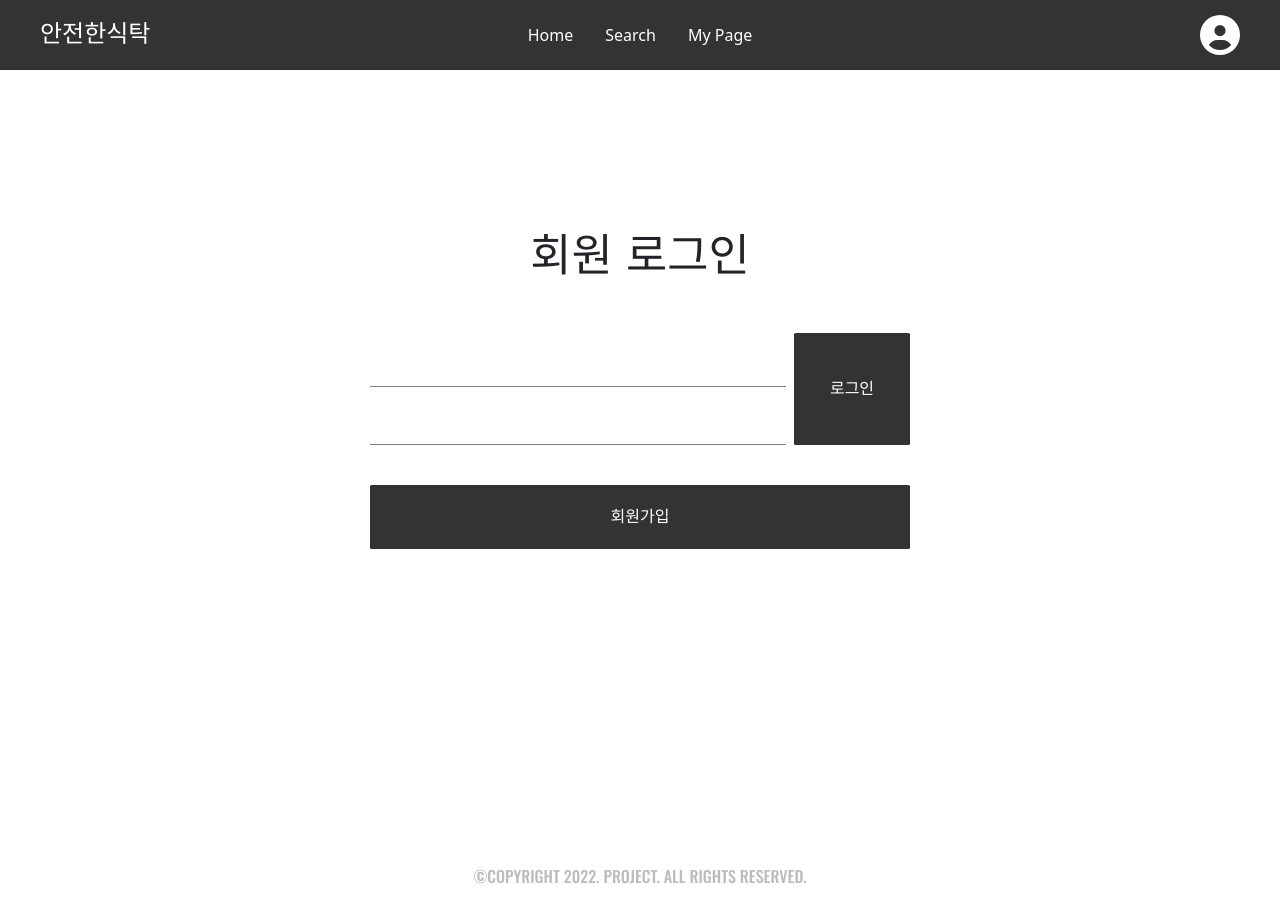
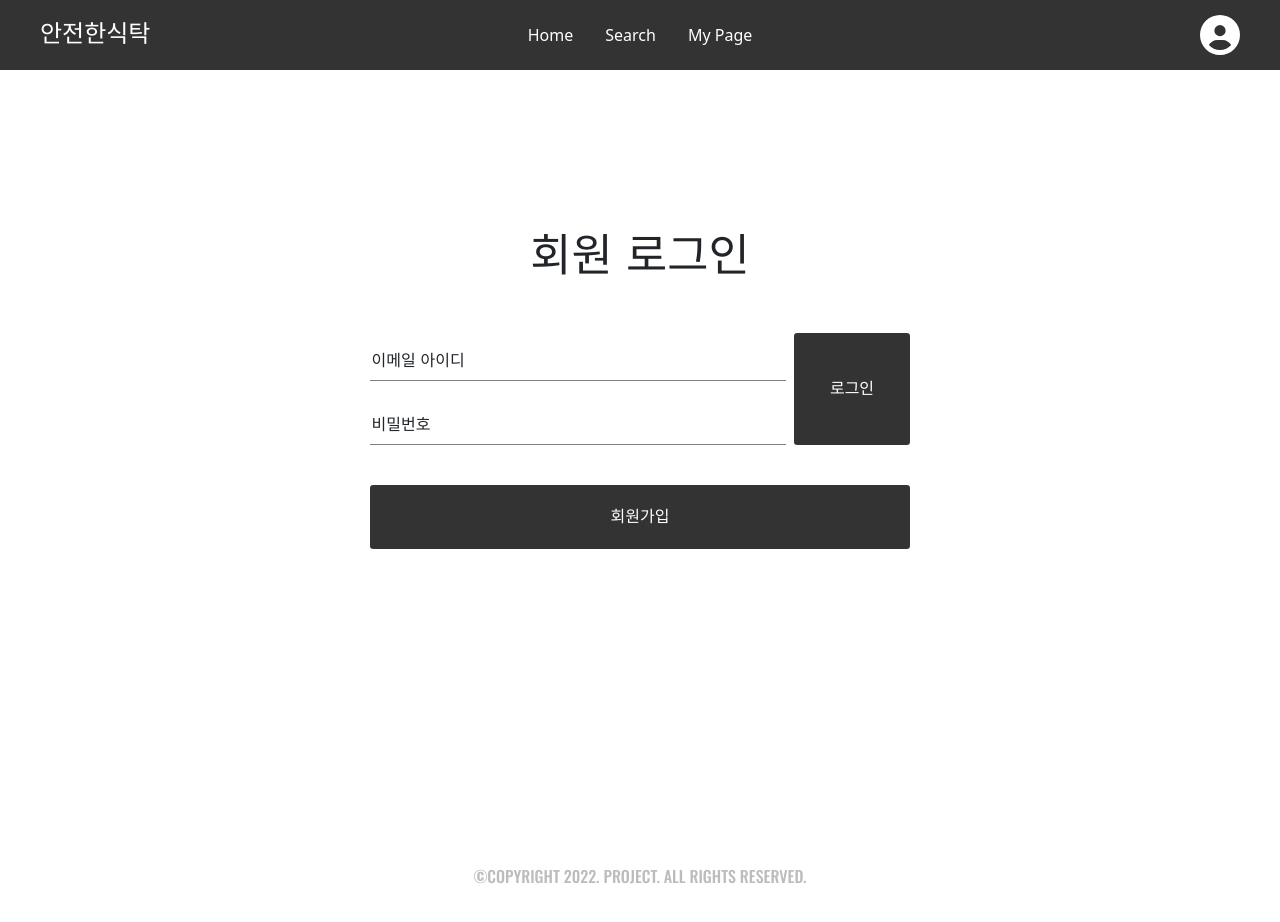
Before and after one commit to hi1004/Food-Search-App, a Nuxt app: page /signIn in a window 1280 px wide. Shown: the top 922 px of the page. Built offline with nearby package versions, Linux system fonts and the light colour scheme; what vue-infinite-loading would draw is missing.

Commit message:
add sign in form effect

```diff
--- a/App/pages/signIn.vue
+++ b/App/pages/signIn.vue
@@ -11,12 +11,16 @@
               type="email"
               id="inputEmail"
               v-model.trim="email" />
+            <span class="label">이메일 아이디</span>
+            <div class="underline"></div>
           </label>
           <label class="user-input">
             <input
               type="password"
               id="inputPassword"
               v-model.trim="password" />
+            <span class="label">비밀번호</span>
+            <div class="underline"></div>
           </label>
         </div>
         <button
@@ -89,14 +93,40 @@
           flex: 4;
           margin-right: 0.5rem;
           .user-input {
+            position: relative;
             input {
               width: 100%;
               border: none;
-              border-bottom: solid 1.5px gray;
-              height: 3.4rem;
+              height: 3rem;
               position: relative;
               &:focus {
                 outline: none;
+              }
+              & ~ .label {
+                position: absolute;
+                top: 1rem;
+                left: 0.1rem;
+                transition: 0.2s;
+              }
+              & ~ .underline {
+                background-color: gray;
+                width: 100%;
+                height: 0.05rem;
+                position: absolute;
+                bottom: 0;
+                left: 0;
+                transition: 0.2s;
+              }
+              &:focus {
+                & ~ .label {
+                  color: $primary;
+                  font-size: 0.7rem;
+                  top: -0.5rem;
+                }
+                & ~ .underline {
+                  background-color: $primary;
+                  transform: scaleY(2);
+                }
               }
             }
           }
@@ -112,9 +142,13 @@
     }
     button {
       border: none;
-      border-radius: 0.1rem;
+      border-radius: 0.2rem;
       background-color: #333333;
       color: white;
+      transition: 0.5s;
+      &:hover {
+        background-color: #555555
+      }
     }
   }
 </style>
```
